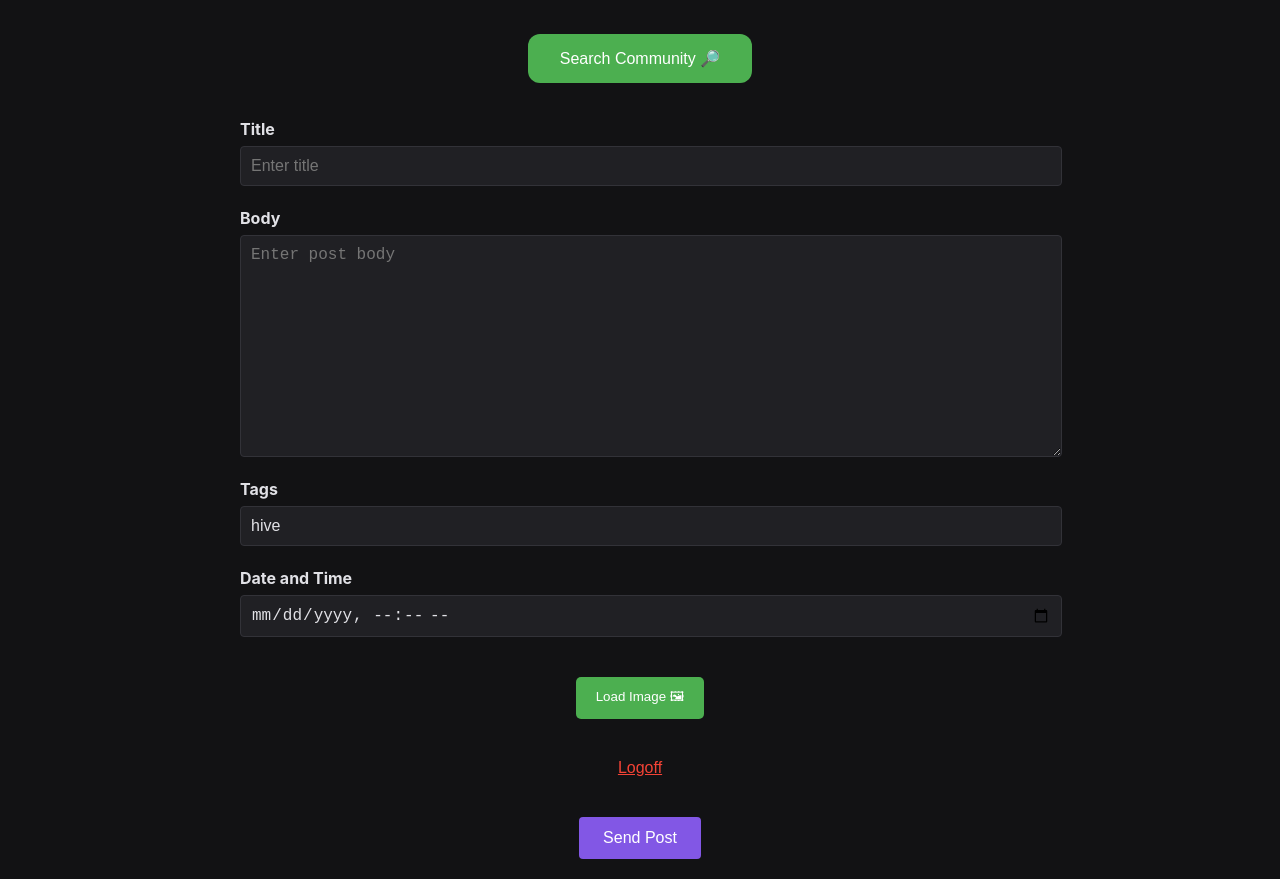
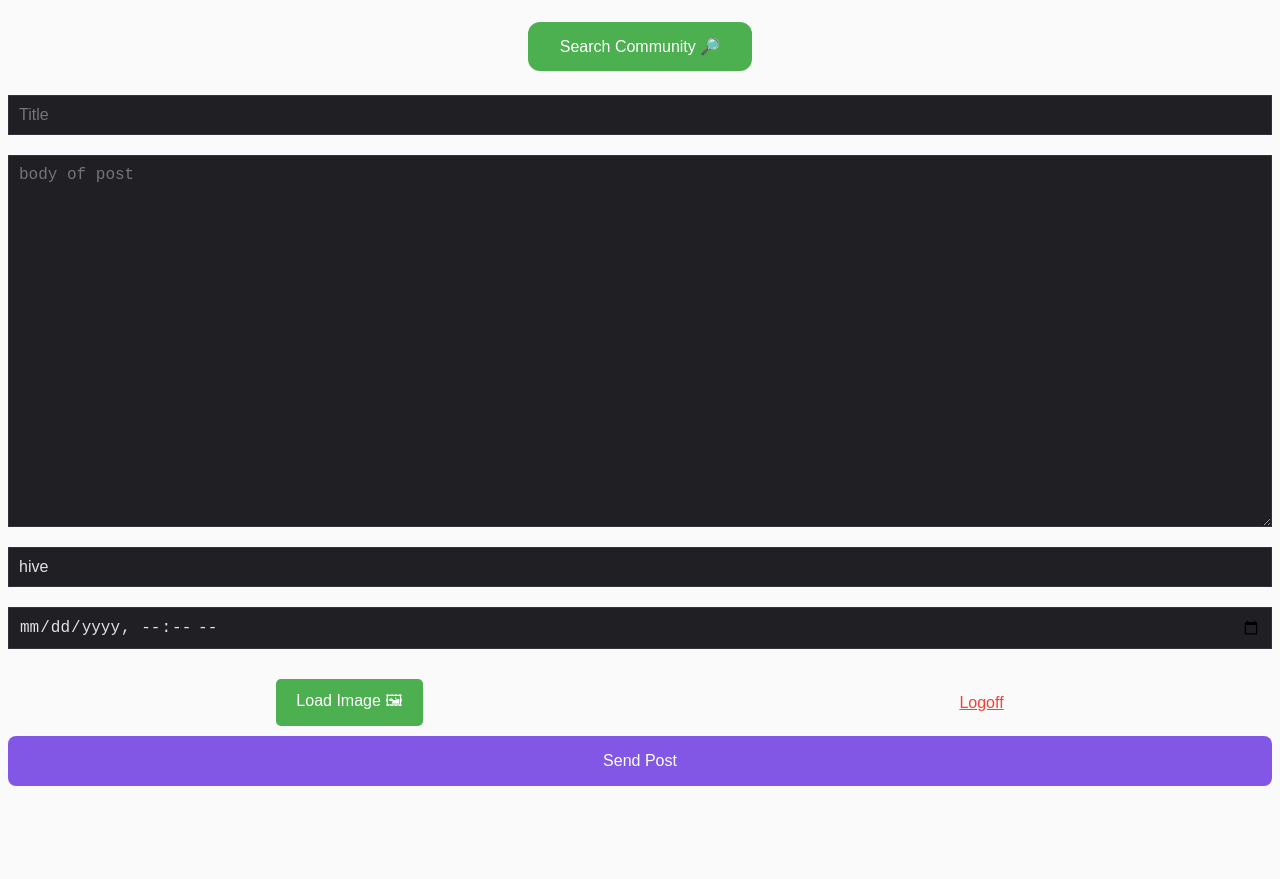
Before and after one commit to tasuboyz/Hive-TWA-Posting, a React (Vite) app: page /Hive-TWA-Posting/post in a window 1280 px wide. After the commit the page ends 804 px from the top, so only its background shows below. Built offline with nearby package versions, Linux system fonts and the light colour scheme.

Commit message:
Update PostPage

```diff
--- a/src/page/PostPage.css
+++ b/src/page/PostPage.css
@@ -12,78 +12,101 @@
   margin: 0 auto;
 }
 
-body {
-  margin: 0;
-  padding: 0;
+a {
+  font-weight: 500;
+  color: #8257E5;
+  text-decoration: none;
 }
 
-.page-container {
-  max-width: 800px;
-  margin: 0 auto;
-  padding: 20px;
+a:hover {
+  color: #996DFF;
 }
 
-.form-container {
-  display: flex;
-  flex-direction: column;
-  gap: 20px;
+h1 {
+  font-size: 3rem;
+  line-height: 1.2;
+  color: #E1E1E6;
 }
 
-.input-container {
+.container {
   display: flex;
-  flex-direction: column;
+  /* flex-direction: column; */
+  justify-content: space-around;
+  /* align-items: flex-end; */
+  /* height: 100vh; */
+  /* width: 60vw; */
+  /* padding: 5px; */
+  /* box-sizing: border-box; */
+  overflow: hidden;
+  flex-wrap: wrap;
+  /* align-content: center; */
+  /* margin: 0 auto;  */
 }
 
-.button-logoff-container {
-  display: flex;
-  justify-content: center; /* Centrato orizzontalmente */
-  align-items: center;
-  margin-top: 20px;
-}
-
-.input-label {
-  margin-bottom: 5px;
-  font-weight: bold;
-}
-
-.input-title,
-.input-description,
-.input-tag,
-.input-datetime {
+.input-description {
   width: 100%;
+  height: 350px;
   padding: 10px;
+  margin-bottom: 10px;
   font-size: 16px;
   border: 1px solid #323238;
   background-color: #202024;
   color: #E1E1E6;
-  border-radius: 4px;
+  margin: 10px 0;
 }
 
-.input-description {
-  height: 200px;
-  resize: vertical;
+.input-title,
+/* .input-description, */
+.input-tag,
+.input-account,
+.input-password,
+.input-datetime,
+.posting-button {
+  width: 100%;
+  padding: 10px;
+  margin-bottom: 10px;
+  font-size: 16px;
+  border: 1px solid #323238;
+  background-color: #202024;
+  color: #E1E1E6;
+  margin: 10px 0;
 }
 
-.posting-button-container {
-  display: flex;
-  justify-content: center; /* Centrato orizzontalmente */
-  align-items: center;
-  margin-top: 20px;
-}
-
-.posting-button {
+.posting-button,
+button {
   background-color: #8257E5;
   color: white;
-  padding: 12px 24px;
+  padding: 16px 32px;
   border: none;
-  border-radius: 4px;
+  border-radius: 8px;
   font-size: 1rem;
   cursor: pointer;
   transition: background-color 0.3s;
 }
 
-.posting-button:hover {
+.posting-button:hover,
+button:hover {
   background-color: #996DFF;
+}
+
+button:focus,
+button:focus-visible {
+  outline: 4px auto -webkit-focus-ring-color;
+}
+
+@media (prefers-color-scheme: light) {
+  :root {
+    color: #323238;
+    background-color: #FAFAFA;
+  }
+
+  a:hover {
+    color: #8257E5;
+  }
+
+  button {
+    background-color: #E1E1E6;
+  }
 }
 
 .loading-overlay {
@@ -109,6 +132,13 @@ body {
   animation: spin 1s linear infinite;
 }
 
+.button-logoff-container {
+  display: flex;
+  justify-content: center; /* Centrato orizzontalmente */
+  align-items: center;
+  margin-top: 20px;
+}
+
 @keyframes spin {
   0% { transform: rotate(0deg); }
   100% { transform: rotate(360deg); }
@@ -118,18 +148,3 @@ body {
   color: white;
   margin-top: 10px;
 }
-
-@media (max-width: 600px) {
-  .page-container {
-    padding: 10px;
-  }
-
-  .posting-button-container {
-    flex-direction: column;
-    gap: 10px;
-  }
-
-  .posting-button {
-    width: 100%;
-  }
-}
--- a/src/page/PostPage.tsx
+++ b/src/page/PostPage.tsx
@@ -169,45 +169,44 @@ const handleSubmit = async (data: { image_url: string }) => {
 };
 
   return (
-  <div className="page-container">
+    <>
+      <div className="container">
       {isLoading && (
           <div className="loading-overlay">
             <div className="loading-spinner"></div>
             <p>Loading...</p>
           </div>
         )}
-    <form className="form-container" onSubmit={(e) => e.preventDefault()}>
-      <div className="input-container">
       <CommunityButton onClick={handleButtonClick} communityName={communityName || ''} />
-      </div>
-      <div className="input-container">
-        <label htmlFor="title" className="input-label">Title</label>
+      {/* Casella di input per il titolo */}
       <input
-          id="title"
         type="text"
-          placeholder="Enter title"
+        placeholder="Title"
         className="input-title"
         value={titolo}
         onChange={(e) => setTitolo(e.target.value)}
       />
-      </div>
-      <div className="input-container">
-        <label htmlFor="description" className="input-label">Body</label>
+      {/* Casella di input per la descrizione */}
       <textarea
-          id="description"
-          placeholder="Enter post body"
+        placeholder="body of post"
         className="input-description"
         value={description}
         onChange={(e) => setDescription(e.target.value)}
+        // onFocus={() => setShowFormatOptions(true)}
+        // onBlur={() => setShowFormatOptions(false)}
         maxLength={15000}
       />
+      {/* {showFormatOptions && (
+          <div className="format-options">
+            <button onClick={() => formatSelectedText('bold')}>Bold</button>
+            <button onClick={() => formatSelectedText('italic')}>Italic</button>
+            <button onClick={() => formatSelectedText('code')}>Code</button>
           </div>
-      <div className="input-container">
-        <label htmlFor="tags" className="input-label">Tags</label>
+      )} */}
+      {/* Casella di input per i tag */}
       <input
-          id="tags"
         type="text"
-          placeholder="Enter tags (e.g., steem steemit steemexclusive)"
+        placeholder="Tag exaple: steem steemit steemexclusive"
         className="input-tag"
         value={tag}
         onChange={(e) => {
@@ -217,29 +216,19 @@ return (
           }
         }}
       />
-      </div>
-      <div className="input-container">
-        <label htmlFor="datetime" className="input-label">Date and Time</label>
       <input
-          id="datetime"
         type="datetime-local"
         className="input-datetime"
         value={dateTime}
         onChange={(e) => setDateTime(e.target.value)}
       />
-      </div>
-      <div className="input-container">
       <FileInput onChange={handleFileChange} />
-      </div>
-      <div className="button-logoff-container">
-        <LogoffButton />
-      </div>
-      <div className="posting-button-container">
+      <div className="button-logoff-container"> <LogoffButton /></div>
+      {/* Bottone di invio post */}
       <button className="posting-button" onClick={inviaMessaggio}>Send Post</button>
     </div>
-    </form>
-  </div>
-);
+    </>
+  )
 }
 
 export default PostPage
```
Lines whose indentation alone changed are shown as unchanged.
